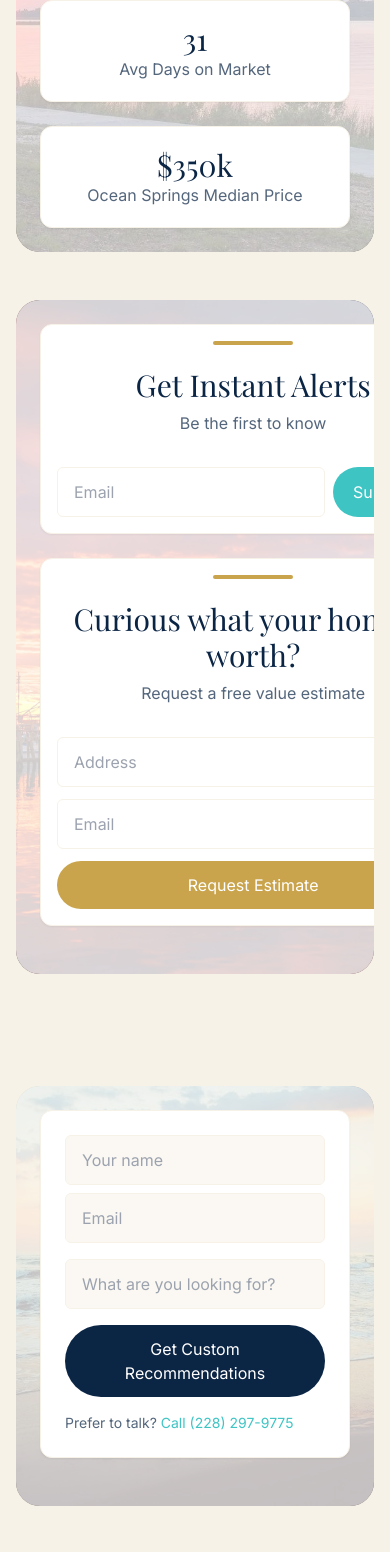
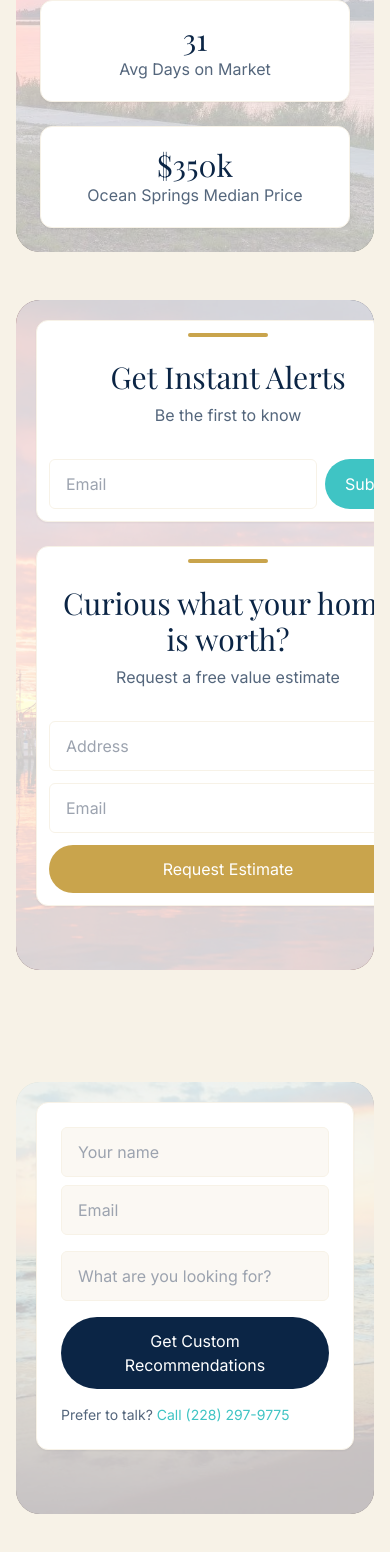
Before and after one commit to bdaniels013/gulfcoastlifems, a Next.js app: page /realestate in a window 390 px wide. Shown: the part 3777-5329 px from the top of the page. Built offline with nearby package versions, Linux system fonts and the light colour scheme; a web font is replaced by a local one.

Commit message:
Mobile fit: reduce card size on small screens; increase inner padding; center and contain within background

```diff
--- a/src/app/realestate/page.tsx
+++ b/src/app/realestate/page.tsx
@@ -122,12 +122,12 @@ export default function Page() {
           <Image src="/pass harbor boats.jpg" alt="Pass Christian Harbor" fill sizes="100vw" className="object-cover" />
           <div className="absolute inset-0 bg-white/80" />
         </div>
-        <div className="relative p-6 md:p-8 pb-12 grid gap-6 md:grid-cols-2 justify-items-center md:justify-items-stretch max-w-3xl mx-auto">
-        <div className="space-y-4 rounded-xl border border-sand bg-white p-4 shadow-sm w-full max-w-md">
+        <div className="relative p-5 md:p-8 pb-16 grid gap-6 md:grid-cols-2 justify-items-center md:justify-items-stretch max-w-3xl mx-auto">
+        <div className="space-y-4 rounded-xl border border-sand bg-white p-3 sm:p-4 shadow-sm w-full max-w-sm sm:max-w-md">
           <SectionTitle title="Get Instant Alerts" subtitle="Be the first to know" />
           <InlineEmailForm />
         </div>
-        <div className="space-y-4 rounded-xl border border-sand bg-white p-4 shadow-sm w-full max-w-md">
+        <div className="space-y-4 rounded-xl border border-sand bg-white p-3 sm:p-4 shadow-sm w-full max-w-sm sm:max-w-md">
           <SectionTitle title="Curious what your home is worth?" subtitle="Request a free value estimate" />
           <ValueEstimateForm />
         </div>
@@ -141,8 +141,8 @@ export default function Page() {
           <Image src="/biloxi beach waves.jpg" alt="Biloxi waves" fill sizes="100vw" className="object-cover" />
           <div className="absolute inset-0 bg-white/70" />
         </div>
-        <div className="relative p-6 md:p-8 pb-12 max-w-3xl mx-auto">
-          <div className="max-w-md mx-auto w-full">
+        <div className="relative p-5 md:p-8 pb-16 max-w-3xl mx-auto">
+          <div className="max-w-sm sm:max-w-md mx-auto w-full">
             <LeadForm cta="Get Custom Recommendations" />
           </div>
         </div>
```
